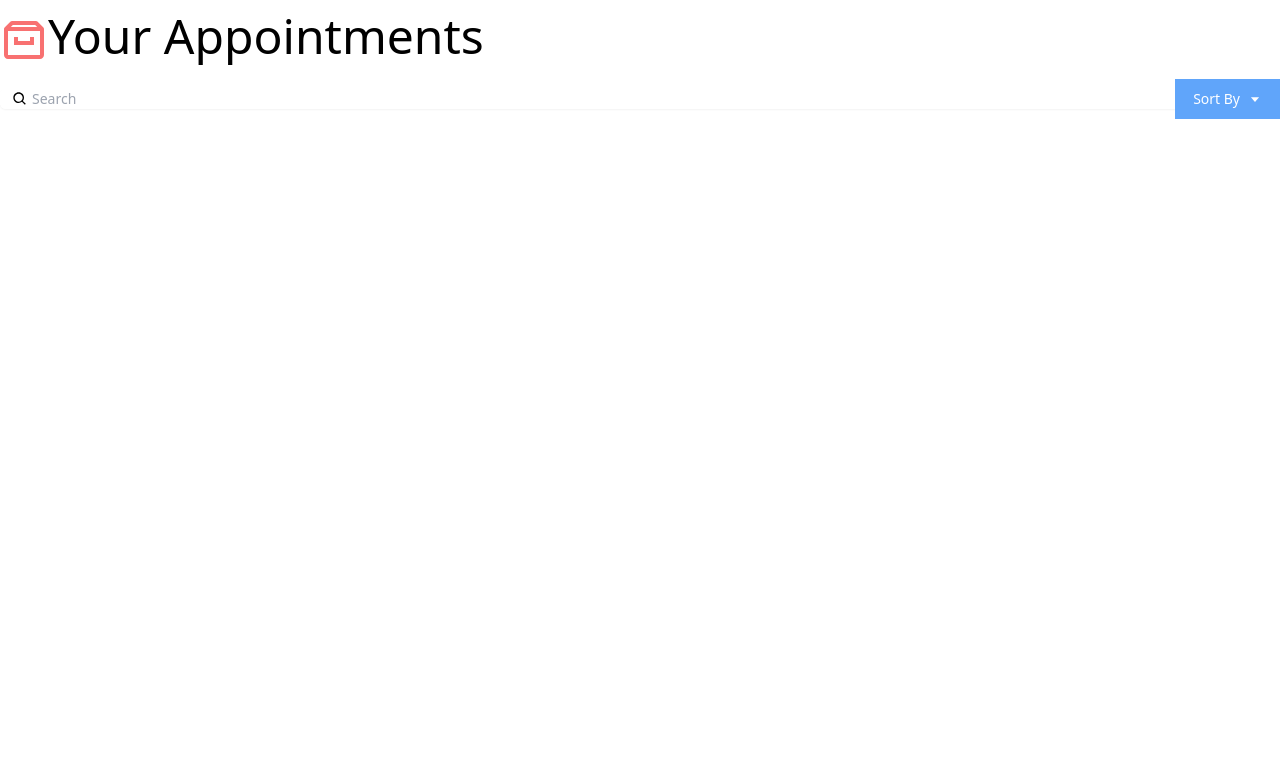
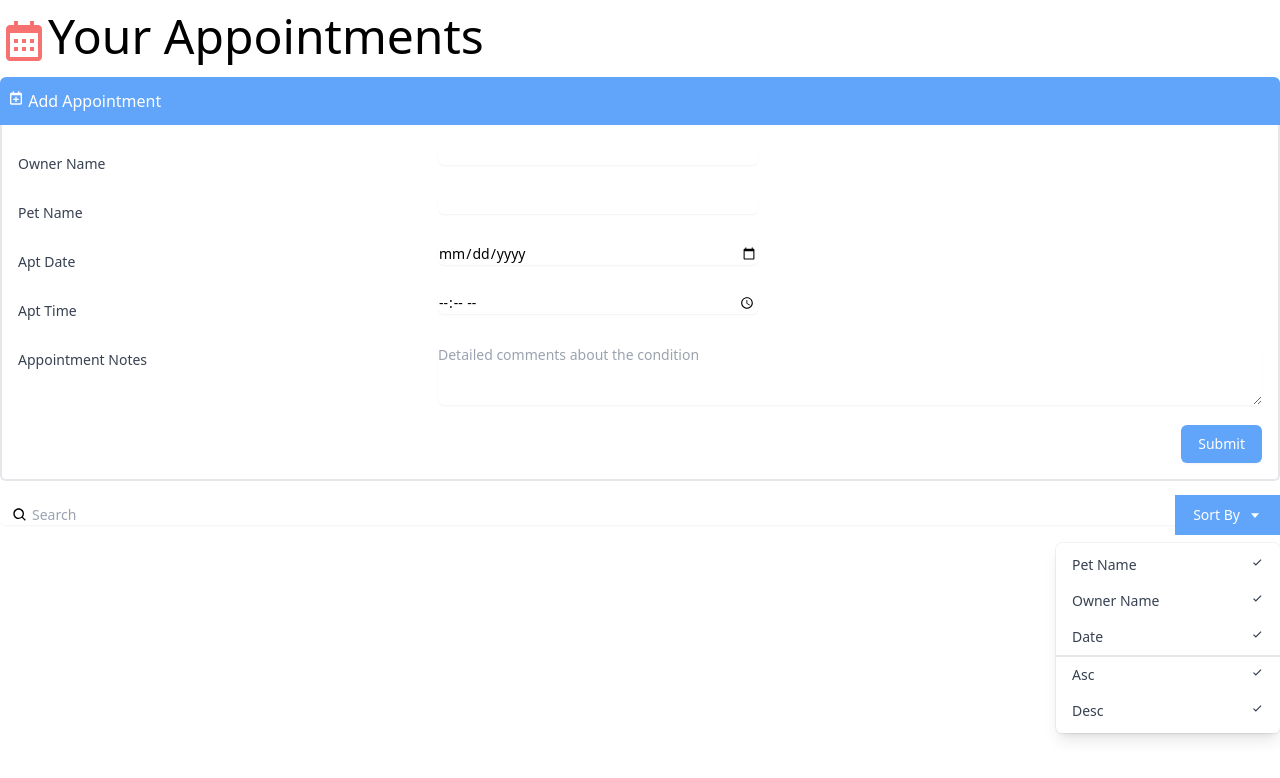
Before and after one commit to mucahityildirim0/react-interface, a React (Create React App) app: page / in a window 1280 px wide. Shown: the top 778 px of the page. Built offline with nearby package versions, Linux system fonts and the light colour scheme.

Commit message:
Appointment componentini oluşturdum ve iconda küçük deişiklik yaptım.

```diff
--- a/src/App.js
+++ b/src/App.js
@@ -1,14 +1,16 @@
 import "./App.css";
-import { BiArchive } from "react-icons/bi";
+import { BiCalendar } from "react-icons/bi";
 import Search from "./components/Search";
+import AddAppointment from "./components/AddAppointment";
 
 function App() {
   return (
     <div className="App container mx-auto mt-3 font-thin">
-      <h1 className="text-5xl">
-        <BiArchive className="inline-block text-red-400" />
+      <h1 className="text-5xl mb-3">
+        <BiCalendar className="inline-block text-red-400" />
         Your Appointments
       </h1>
+      <AddAppointment />
       <Search />
     </div>
   );
--- /dev/null
+++ b/src/components/AddAppointment.js
@@ -0,0 +1,114 @@
+import { BiCalendarPlus } from "react-icons/bi";
+
+const AddAppointment = () => {
+  return (
+    <div>
+      <button className="bg-blue-400 text-white px-2 py-3 w-full text-left rounded-t-md">
+        <div>
+          <BiCalendarPlus className="inline-block align-text-top" /> Add
+          Appointment
+        </div>
+      </button>
+      <div className="border-r-2 border-b-2 border-l-2 border-light-blue-500 rounded-b-md pl-4 pr-4 pb-4">
+        <div className="sm:grid sm:grid-cols-3 sm:gap-4 sm:items-start  sm:pt-5">
+          <label
+            htmlFor="ownerName"
+            className="block text-sm font-medium text-gray-700 sm:mt-px sm:pt-2"
+          >
+            Owner Name
+          </label>
+          <div className="mt-1 sm:mt-0 sm:col-span-2">
+            <input
+              type="text"
+              name="ownerName"
+              id="ownerName"
+              className="max-w-lg block w-full shadow-sm focus:ring-indigo-500 focus:border-indigo-500 sm:max-w-xs sm:text-sm border-gray-300 rounded-md"
+            />
+          </div>
+        </div>
+
+        <div className="sm:grid sm:grid-cols-3 sm:gap-4 sm:items-start  sm:pt-5">
+          <label
+            htmlFor="petName"
+            className="block text-sm font-medium text-gray-700 sm:mt-px sm:pt-2"
+          >
+            Pet Name
+          </label>
+          <div className="mt-1 sm:mt-0 sm:col-span-2">
+            <input
+              type="text"
+              name="petName"
+              id="petName"
+              className="max-w-lg block w-full shadow-sm focus:ring-indigo-500 focus:border-indigo-500 sm:max-w-xs sm:text-sm border-gray-300 rounded-md"
+            />
+          </div>
+        </div>
+
+        <div className="sm:grid sm:grid-cols-3 sm:gap-4 sm:items-start  sm:pt-5">
+          <label
+            htmlFor="aptDate"
+            className="block text-sm font-medium text-gray-700 sm:mt-px sm:pt-2"
+          >
+            Apt Date
+          </label>
+          <div className="mt-1 sm:mt-0 sm:col-span-2">
+            <input
+              type="date"
+              name="aptDate"
+              id="aptDate"
+              className="max-w-lg block w-full shadow-sm focus:ring-indigo-500 focus:border-indigo-500 sm:max-w-xs sm:text-sm border-gray-300 rounded-md"
+            />
+          </div>
+        </div>
+
+        <div className="sm:grid sm:grid-cols-3 sm:gap-4 sm:items-start  sm:pt-5">
+          <label
+            htmlFor="aptTime"
+            className="block text-sm font-medium text-gray-700 sm:mt-px sm:pt-2"
+          >
+            Apt Time
+          </label>
+          <div className="mt-1 sm:mt-0 sm:col-span-2">
+            <input
+              type="time"
+              name="aptTime"
+              id="aptTime"
+              className="max-w-lg block w-full shadow-sm focus:ring-indigo-500 focus:border-indigo-500 sm:max-w-xs sm:text-sm border-gray-300 rounded-md"
+            />
+          </div>
+        </div>
+
+        <div className="sm:grid sm:grid-cols-3 sm:gap-4 sm:items-start  sm:pt-5">
+          <label
+            htmlFor="aptNotes"
+            className="block text-sm font-medium text-gray-700 sm:mt-px sm:pt-2"
+          >
+            Appointment Notes
+          </label>
+          <div className="mt-1 sm:mt-0 sm:col-span-2">
+            <textarea
+              id="aptNotes"
+              name="aptNotes"
+              rows="3"
+              className="shadow-sm focus:ring-indigo-500 focus:border-indigo-500 mt-1 block w-full sm:text-sm border-gray-300 rounded-md"
+              placeholder="Detailed comments about the condition"
+            ></textarea>
+          </div>
+        </div>
+
+        <div className="pt-5">
+          <div className="flex justify-end">
+            <button
+              type="submit"
+              className="ml-3 inline-flex justify-center py-2 px-4 border border-transparent shadow-sm text-sm font-medium rounded-md text-white bg-blue-400 hover:bg-blue-700 focus:outline-none focus:ring-2 focus:ring-offset-2 focus:ring-blue-400"
+            >
+              Submit
+            </button>
+          </div>
+        </div>
+      </div>
+    </div>
+  );
+};
+
+export default AddAppointment;
--- /dev/null
+++ b/src/components/Dropdown.js
@@ -0,0 +1,50 @@
+import { BiCheck } from "react-icons/bi";
+
+const DropDown = () => {
+  return (
+    <div
+      className="origin-top-right absolute right-0 mt-2 w-56
+      rounded-md shadow-lg bg-white ring-1 ring-black ring-opacity-5"
+    >
+      <div
+        className="py-1"
+        role="menu"
+        aria-orientation="vertical"
+        aria-labelledby="options-menu"
+      >
+        <div
+          className="px-4 py-2 text-sm text-gray-700 hover:bg-gray-100 hover:text-gray-900 flex justify-between cursor-pointer"
+          role="menuitem"
+        >
+          Pet Name <BiCheck />
+        </div>
+        <div
+          className="px-4 py-2 text-sm text-gray-700 hover:bg-gray-100 hover:text-gray-900 flex justify-between cursor-pointer"
+          role="menuitem"
+        >
+          Owner Name <BiCheck />
+        </div>
+        <div
+          className="px-4 py-2 text-sm text-gray-700 hover:bg-gray-100 hover:text-gray-900 flex justify-between cursor-pointer"
+          role="menuitem"
+        >
+          Date <BiCheck />
+        </div>
+        <div
+          className="px-4 py-2 text-sm text-gray-700 hover:bg-gray-100 hover:text-gray-900 flex justify-between cursor-pointer border-gray-1 border-t-2"
+          role="menuitem"
+        >
+          Asc <BiCheck />
+        </div>
+        <div
+          className="px-4 py-2 text-sm text-gray-700 hover:bg-gray-100 hover:text-gray-900 flex justify-between cursor-pointer"
+          role="menuitem"
+        >
+          Desc <BiCheck />
+        </div>
+      </div>
+    </div>
+  );
+};
+
+export default DropDown;
--- a/src/components/Search.js
+++ b/src/components/Search.js
@@ -1,4 +1,5 @@
 import { BiSearch, BiCaretDown } from "react-icons/bi";
+import DropDown from "./Dropdown";
 
 const Search = () => {
   return (
@@ -27,6 +28,7 @@
             >
               Sort By <BiCaretDown className="ml-2" />
             </button>
+            <DropDown />
           </div>
         </div>
       </div>
```
